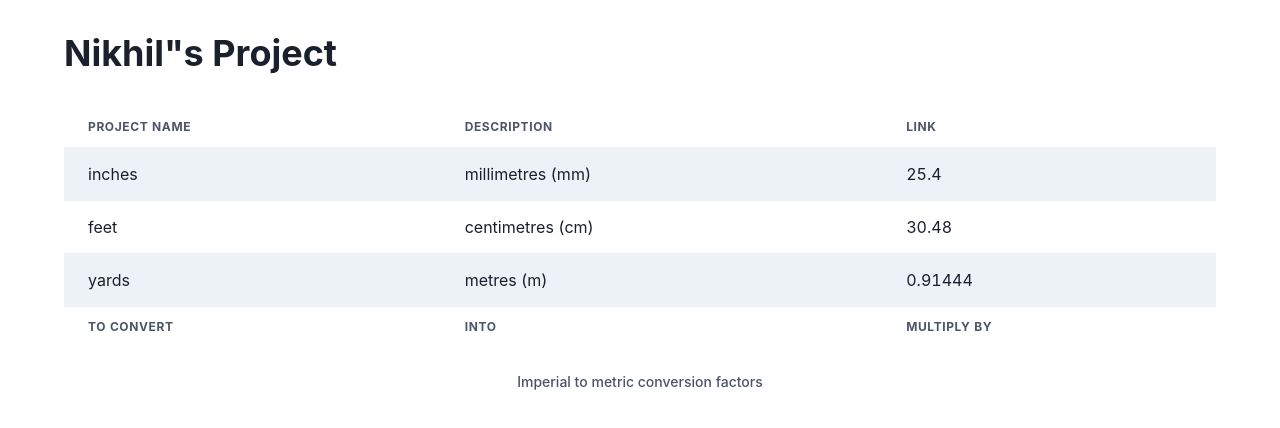
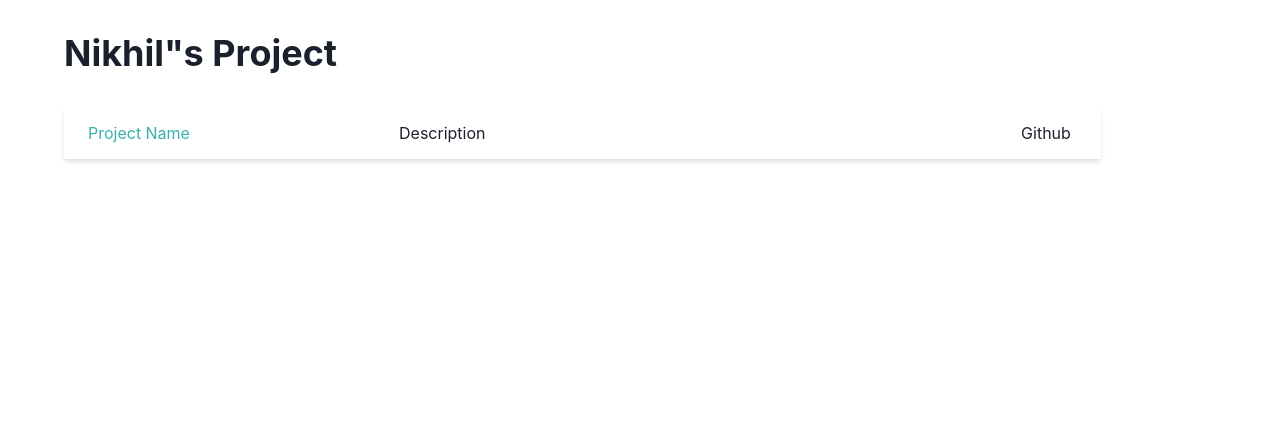
Before and after one commit to nikhil00shinde/portfolio, a Next.js app: page /project in a window 1280 px wide. Shown: the top 428 px of the page. Built offline with nearby package versions, Linux system fonts and the light colour scheme.

Commit message:
project section done n remaining is animation

```diff
--- a/pages/_app.js
+++ b/pages/_app.js
@@ -1,10 +1,12 @@
 import '../styles/globals.css'
 import { ChakraProvider } from '@chakra-ui/react'
+import theme from "../styles/theme"
+console.log("🚀 ~ file: _app.js ~ line 4 ~ theme", theme)
 
 function MyApp({ Component, pageProps }) {
 
   return (
-    <ChakraProvider>
+    <ChakraProvider theme={theme}>
       <Component {...pageProps} />
     </ChakraProvider>
   )
--- a/pages/project/index.js
+++ b/pages/project/index.js
@@ -1,65 +1,71 @@
 import React from "react";
 import {
   Table,
-  Thead,
   Tbody,
-  Tfoot,
   Tr,
-  Th,
   Td,
-  TableCaption,
   TableContainer,
 } from '@chakra-ui/react';
 import Head from 'next/head';
 import { Heading } from '@chakra-ui/react';
 import classes from "../../styles/project.module.css";
+import { useSpring, animated,config,easings } from 'react-spring'
+
+
+
 function index(){
+
+
+  // eslint-disable-next-line react-hooks/rules-of-hooks
+  const props = useSpring({
+    from: { width: "20%"  },
+    to: { width: "100%" },
+    config: {
+      duration: 2000,
+      mass: 1, tension: 280, friction: 120
+    },
+    leave:{
+      width:"20%",
+      opacity:"0.25"
+    }
+
+  })
+
   return (
     <>
     <Head>
       <title>Nikhil&quot;s Project</title>
     </Head>
-    <div className={classes.projectContainer}>
+    <animated.div style={props} className={classes.projectContainer}>
     <Heading>Nikhil&quot;s Project</Heading>
     <div className={classes.tableContainer}>
-      <TableContainer>
-        <Table variant='striped' colorScheme='gray'>
-              <TableCaption>Imperial to metric conversion factors</TableCaption>
-              <Thead>
-                <Tr>
-                  <Th>Project Name</Th>
-                  <Th>Description</Th>
-                  <Th>Link</Th>
-                </Tr>
-              </Thead>
-              <Tbody>
-                <Tr>
-                  <Td>inches</Td>
-                  <Td>millimetres (mm)</Td>
-                  <Td>25.4</Td>
-                </Tr>
-                <Tr>
-                  <Td>feet</Td>
-                  <Td>centimetres (cm)</Td>
-                  <Td>30.48</Td>
-                </Tr>
-                <Tr>
-                  <Td>yards</Td>
-                  <Td>metres (m)</Td>
-                  <Td>0.91444</Td>
-                </Tr>
-              </Tbody>
-              <Tfoot>
-                <Tr>
-                  <Th>To convert</Th>
-                  <Th>into</Th>
-                  <Th>multiply by</Th>
-                </Tr>
-              </Tfoot>
+      <TableContainer
+      boxShadow="md"
+      size="lg"
+      overflowX="hidden"
+      width={[
+        '100%',
+        '100%',
+        '90%',
+        '90%',
+      ]}
+    >
+        <Table variant='mytable'  >
+            <Tbody>
+              <Tr>
+                  <Td color="teal.400" width="30%">Project Name</Td>
+                  <Td width="60%">Description</Td>
+                  <Td width="20%">Github</Td>
+              </Tr>
+                {/* to render the projects */}
+               {
+
+               }
+            </Tbody>
           </Table>
       </TableContainer>
       </div>
-    </div>
+    </animated.div>
 </>
   )
 }
--- a/styles/project.module.css
+++ b/styles/project.module.css
@@ -4,4 +4,12 @@
 
 .tableContainer{
   margin-top: 2rem;
+  width: 100%;
 }
+
+
+@media screen and (max-width: 768px){
+  .projectContainer{
+    padding: 2rem 10px 10px 10px;
+  }
+}
--- /dev/null
+++ b/styles/theme.js
@@ -0,0 +1,23 @@
+import { extendTheme } from "@chakra-ui/react";
+
+
+const theme = extendTheme({
+  components: {
+    Table: {
+      variants: {
+        mytable: {
+          tr: {
+            _even: {
+              background: "blackAlpha.100"
+            },
+            _odd:{
+              background:"whiteAlpha.900"
+            }
+          }
+        }
+      }
+    }
+  }
+})
+
+export default theme;
```
